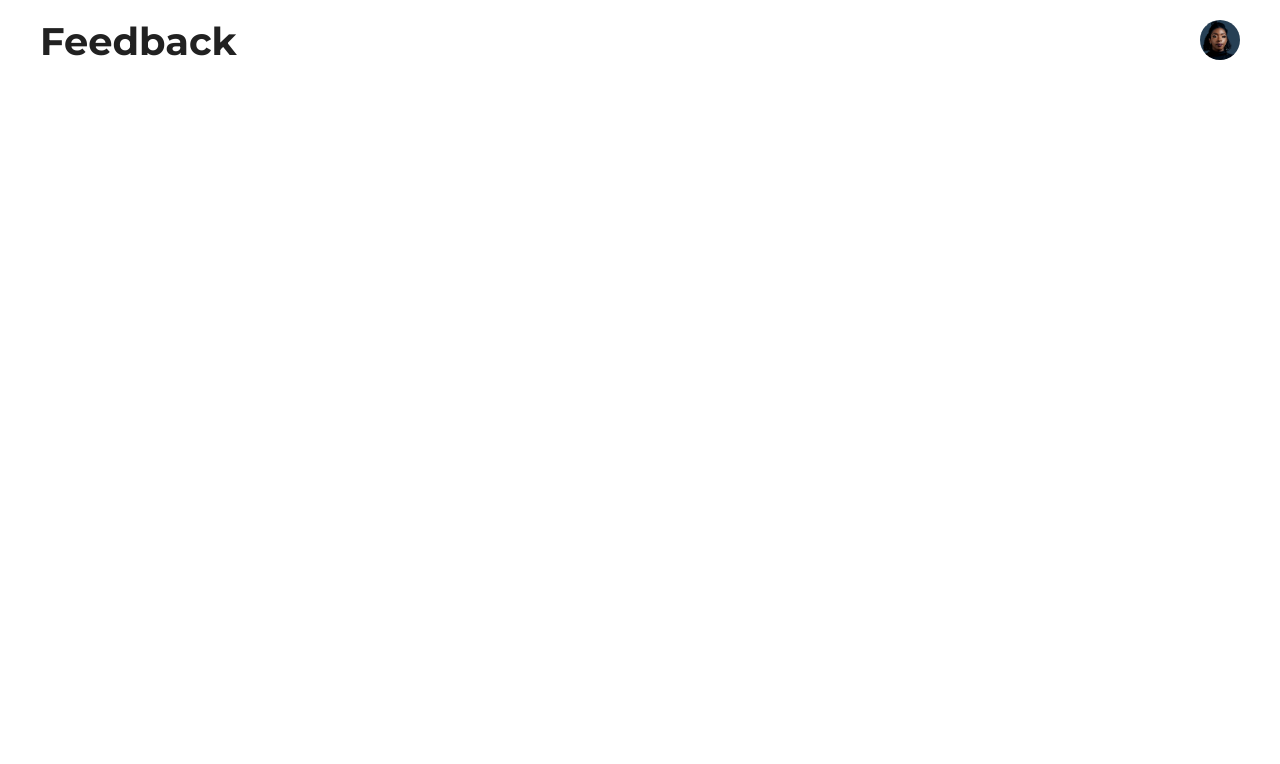
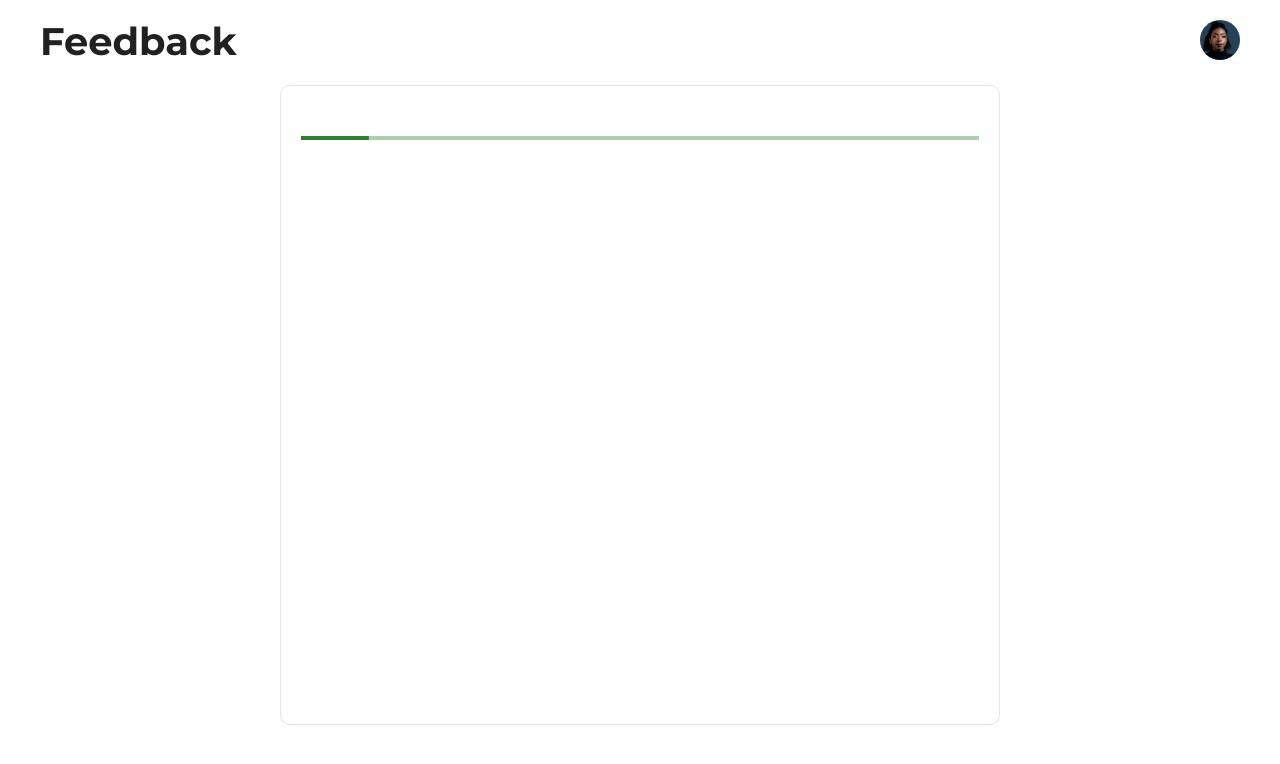
Before and after one commit to gertie-sheshe/your-feedback, a React (Create React App) app: page /user/1/question/1 in a window 1280 px wide. Shown: the top 764 px of the page. Built offline with nearby package versions, Linux system fonts and the light colour scheme.

Commit message:
(feat) add progrss bar + style details + mvp text component

```diff
--- /dev/null
+++ b/src/components/ProgressBar/ProgressBar.js
@@ -0,0 +1,19 @@
+import React from "react";
+import { LinearProgress } from "@mui/material";
+
+function ProgressBar() {
+  return (
+    <div>
+      <LinearProgress
+        variant="determinate"
+        value={10}
+        color="success"
+        sx={{
+          margin: "30px 0",
+        }}
+      />
+    </div>
+  );
+}
+
+export default ProgressBar;
--- /dev/null
+++ b/src/components/ProgressBar/index.js
@@ -0,0 +1,3 @@
+import ProgressBar from "./ProgressBar";
+
+export default ProgressBar;
--- a/src/components/Text/Text.js
+++ b/src/components/Text/Text.js
@@ -1,7 +1,21 @@
 import React from "react";
+import TextField from "@mui/material/TextField";
 
 function Text() {
-  return <div>Text</div>;
+  return (
+    <div>
+      <TextField
+        multiline
+        maxRows={40}
+        sx={{
+          width: "100%",
+          height: "60vh",
+          border: "1px solid #E5E5E5",
+          borderRadius: "10px",
+        }}
+      />
+    </div>
+  );
 }
 
 export default Text;
--- a/src/views/Questions/Questions.js
+++ b/src/views/Questions/Questions.js
@@ -5,6 +5,7 @@ import Scale from "../../components/Scale";
 import questions from "./questionsData";
 import QuestionDetails from "../../components/QuestionDetails";
 import Section from "../../layout/Section";
+import ProgressBar from "../../components/ProgressBar";
 import { useParams } from "react-router-dom";
 import { Grid } from "@mui/material";
 
@@ -31,11 +32,22 @@ function Questions() {
         }}
       >
         {question?.label && <QuestionDetails title={question.label} />}
-        {question?.type === "text" && <Text question={question} />}
-        {question?.type === "multipleChoice" && (
-          <MultiChoice question={question} />
-        )}
-        {question?.type === "scale" && <Scale question={question} />}
+        <Grid
+          sx={{
+            border: "1px solid #E5E5E5",
+            borderRadius: "10px",
+            padding: "20px",
+            width: "60%",
+            height: "80vh",
+          }}
+        >
+          {question?.type === "text" && <Text question={question} />}
+          {question?.type === "multipleChoice" && (
+            <MultiChoice question={question} />
+          )}
+          {question?.type === "scale" && <Scale question={question} />}
+          <ProgressBar />
+        </Grid>
       </Grid>
     </Section>
   );
```
